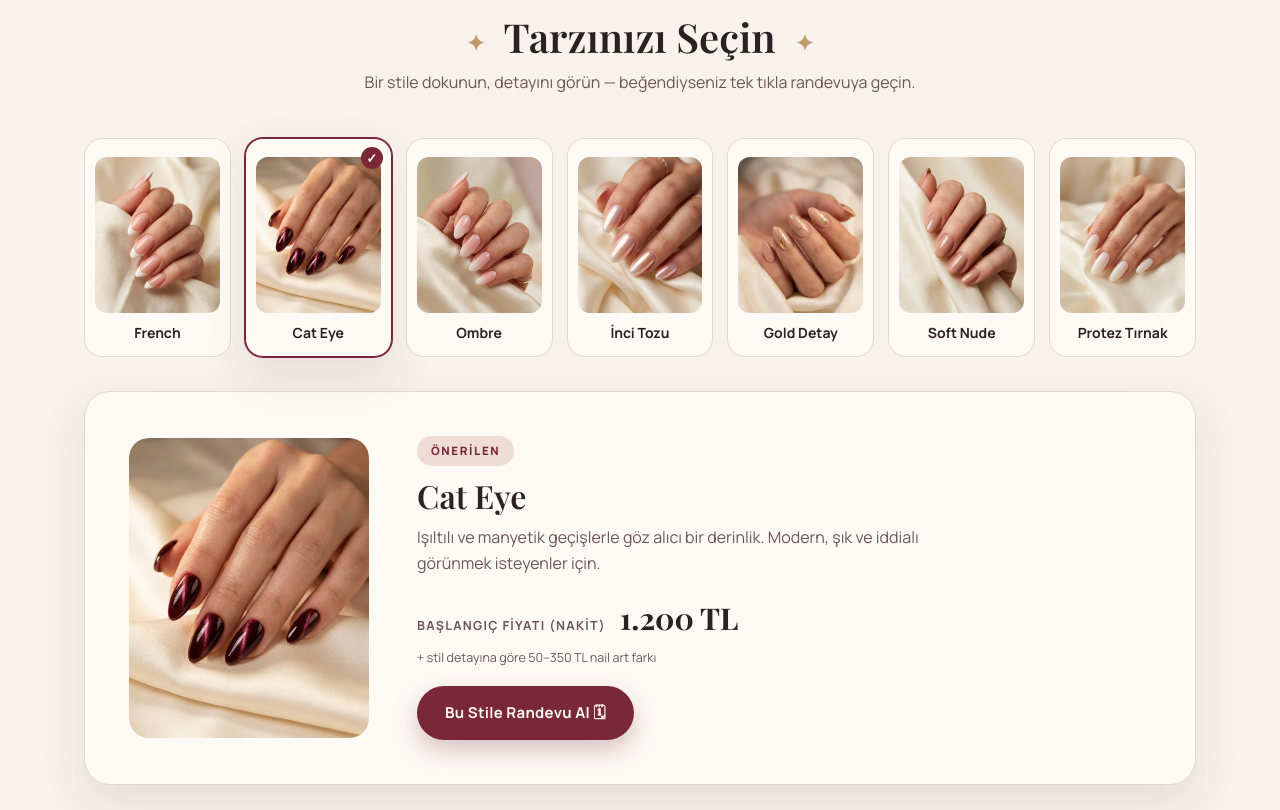
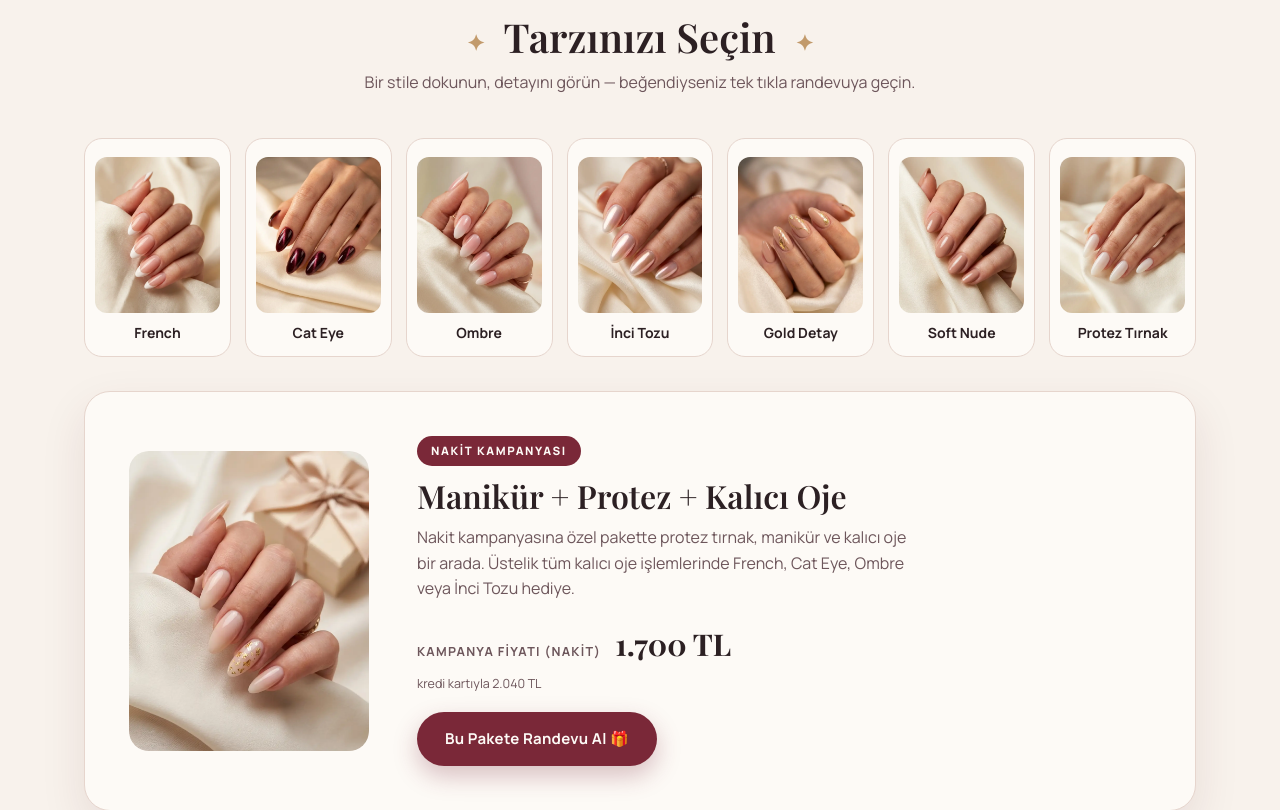
Before and after one commit to tasarimmaniayapayzeka/kalissanailart, a website: page public/index.html in a window 1280 px wide. Shown: the part 900-1710 px from the top of the page. Drawn offline with nearby package versions, Linux system fonts and the light colour scheme; a web font is replaced by a local one.

Commit message:
Nakit kampanyasi vitrini: panel varsayilani artik kampanya paketi
- Stil secilmeden once detay paneli "NAKIT KAMPANYASI" rozetiyle
  Manikur + Protez + Kalici Oje paketini gosteriyor: 1.700 TL nakit
  (kartla 2.040 TL), ozel uretilmis gorsel (kampanya.webp: protez
  tirnaklar + altin varak + hediye kutusu)
- CTA "Bu Pakete Randevu Al" pakete ozel hazir WhatsApp mesaji tasiyor
- Bir stile tiklaninca panel eskisi gibi stil detayina geciyor
  (ONERILEN rozeti yalnizca Cat Eye'da, stil fiyati ve wa mesaji dogru)
- Hediye karti guncellendi: French / Cat Eye / Ombre / Inci Tozu -
  biri hediye, secim sizin (resmi kampanya gorseliyle uyumlu)

Co-Authored-By: Claude Fable 5 <noreply@anthropic.com>

```diff
--- a/public/index.html
+++ b/public/index.html
@@ -97,8 +97,8 @@
         <span class="etiket" id="detayEtiket">ÖNERİLEN</span>
         <h3 id="detayAd">Cat Eye</h3>
         <p id="detayAciklama"></p>
-        <p class="detay-fiyat"><span class="detay-fiyat-not">Başlangıç Fiyatı (Nakit)</span><strong id="detayFiyat">1.200 TL</strong><span class="detay-fiyat-ek">+ stil detayına göre 50–350 TL nail art farkı</span></p>
-        <a class="btn btn-dolu wa-dinamik wa-stil" href="#" target="_blank" rel="noopener">Bu Stile Randevu Al 🗓</a>
+        <p class="detay-fiyat"><span class="detay-fiyat-not" id="detayFiyatNot">Başlangıç Fiyatı (Nakit)</span><strong id="detayFiyat">1.200 TL</strong><span class="detay-fiyat-ek" id="detayFiyatEk">+ stil detayına göre 50–350 TL nail art farkı</span></p>
+        <a class="btn btn-dolu" id="detayCta" href="#" target="_blank" rel="noopener">Bu Stile Randevu Al 🗓</a>
       </div>
     </div>
   </section>
@@ -166,7 +166,7 @@
       </div>
       <div class="hediye-kart">
         <p class="hediye-baslik">Tüm kalıcı oje işlemlerinde <strong>Hediye</strong> <span class="parilti">✦</span></p>
-        <p class="hediye-alt">Randevunuzda sizi küçük bir sürpriz bekliyor.</p>
+        <p class="hediye-alt">French • Cat Eye • Ombre • İnci Tozu — biri hediye, seçim sizin.</p>
       </div>
     </div>
   </section>
--- a/public/script.js
+++ b/public/script.js
@@ -23,6 +23,18 @@ const HIZMETLER = [
 
 const KART_KATSAYI = 1.2; // kredi kartında %20 fark
 
+// Stil seçilmeden önce detay panelinde gösterilen nakit kampanyası paketi
+const KAMPANYA = {
+  ad: 'Manikür + Protez + Kalıcı Oje',
+  foto: 'gorseller/kampanya.webp',
+  aciklama: 'Nakit kampanyasına özel pakette protez tırnak, manikür ve kalıcı oje bir arada. Üstelik tüm kalıcı oje işlemlerinde French, Cat Eye, Ombre veya İnci Tozu hediye.',
+  fiyatNakit: 1700,
+  fiyatKart: 2040
+};
+const KAMPANYA_WA_URL = 'https://wa.me/905331661532?text=' + encodeURIComponent(
+  'Merhaba Kalissa 👋\nNakit kampanyasındaki paket için randevu almak istiyorum: Manikür + Protez + Kalıcı Oje — 1.700 TL (nakit).\nRandevu için uygun saatlerinizi öğrenebilir miyim?'
+);
+
 const durum = {
   stil: 'cateye',
   stilSecildi: false, // kullanıcı gerçekten bir stile tıkladı mı
@@ -40,9 +52,9 @@ const stilIzgara = document.getElementById('stilIzgara');
 STILLER.forEach((stil) => {
   const kart = document.createElement('button');
   kart.type = 'button';
-  kart.className = 'stil-kart' + (stil.id === durum.stil ? ' secili' : '');
+  kart.className = 'stil-kart';
   kart.dataset.stil = stil.id;
-  kart.setAttribute('aria-pressed', String(stil.id === durum.stil));
+  kart.setAttribute('aria-pressed', 'false');
   kart.innerHTML = `<img class="stil-foto" src="${stil.foto}" alt="${stil.ad} nail art" loading="lazy"><span class="stil-kart-ad">${stil.ad}</span>`;
   kart.addEventListener('click', () => {
     durum.stil = stil.id;
@@ -60,13 +72,38 @@ STILLER.forEach((stil) => {
 
 function stilDetayGuncelle() {
   const stil = STILLER.find((s) => s.id === durum.stil);
+  const etiket = document.getElementById('detayEtiket');
+  etiket.textContent = 'ÖNERİLEN';
+  etiket.classList.remove('etiket-kampanya');
+  etiket.hidden = !stil.onerilen;
   document.getElementById('detayAd').textContent = stil.ad;
   document.getElementById('detayAciklama').textContent = stil.aciklama;
-  document.getElementById('detayEtiket').hidden = !stil.onerilen;
+  document.getElementById('detayFiyatNot').textContent = 'Başlangıç Fiyatı (Nakit)';
   document.getElementById('detayFiyat').textContent = tl(stil.baslangicFiyat);
+  document.getElementById('detayFiyatEk').textContent = '+ stil detayına göre 50–350 TL nail art farkı';
   const foto = document.getElementById('detayFoto');
   foto.src = stil.foto;
   foto.alt = stil.ad + ' nail art';
+  document.getElementById('detayCta').textContent = 'Bu Stile Randevu Al 🗓';
+}
+
+// Varsayılan panel: nakit kampanyası paketi
+function kampanyaPanelGoster() {
+  const etiket = document.getElementById('detayEtiket');
+  etiket.textContent = 'NAKİT KAMPANYASI';
+  etiket.classList.add('etiket-kampanya');
+  etiket.hidden = false;
+  document.getElementById('detayAd').textContent = KAMPANYA.ad;
+  document.getElementById('detayAciklama').textContent = KAMPANYA.aciklama;
+  document.getElementById('detayFiyatNot').textContent = 'Kampanya Fiyatı (Nakit)';
+  document.getElementById('detayFiyat').textContent = tl(KAMPANYA.fiyatNakit);
+  document.getElementById('detayFiyatEk').textContent = 'kredi kartıyla ' + tl(KAMPANYA.fiyatKart);
+  const foto = document.getElementById('detayFoto');
+  foto.src = KAMPANYA.foto;
+  foto.alt = KAMPANYA.ad + ' — nakit kampanyası';
+  const cta = document.getElementById('detayCta');
+  cta.textContent = 'Bu Pakete Randevu Al 🎁';
+  cta.href = KAMPANYA_WA_URL;
 }
 
 // ---------- Hizmet listesi ----------
@@ -188,6 +225,8 @@ function waMesajOlustur() {
 function waLinkleriGuncelle() {
   const url = `https://wa.me/${WA_NUMARA}?text=${encodeURIComponent(waMesajOlustur())}`;
   document.querySelectorAll('.wa-dinamik').forEach((a) => { a.href = url; });
+  // panel stil modundaysa paneldeki CTA da güncel mesajı taşır (kampanya modunda sabit kalır)
+  if (durum.stilSecildi) document.getElementById('detayCta').href = url;
 }
 
 // ---------- Galeri ----------
@@ -216,16 +255,6 @@ GALERI.forEach((g) => {
   galeriIzgara.appendChild(kart);
 });
 
-// "Bu Stile Randevu Al" panelde görünen stili taşır: tıklama anında stil seçilmiş sayılır
-document.querySelectorAll('.wa-stil').forEach((buton) => {
-  buton.addEventListener('pointerdown', () => {
-    if (!durum.stilSecildi) {
-      durum.stilSecildi = true;
-      waLinkleriGuncelle();
-    }
-  });
-});
-
 // ---------- Hero videosu: otomatik oynatma engellenirse ilk etkileşimde dene ----------
 const heroVideo = document.querySelector('.hero-foto-kart video');
 if (heroVideo) {
@@ -235,5 +264,5 @@ if (heroVideo) {
 }
 
 // ---------- Başlangıç ----------
-stilDetayGuncelle();
+kampanyaPanelGoster();
 ozetGuncelle();
--- a/public/styles.css
+++ b/public/styles.css
@@ -311,6 +311,7 @@ h1 em {
   border-radius: 999px;
   margin-bottom: 12px;
 }
+.etiket-kampanya { background: var(--bordo); color: var(--fildisi); }
 
 .stil-detay-metin h3 { font-size: 32px; margin-bottom: 10px; }
 .stil-detay-metin > p { color: var(--kahve); max-width: 52ch; margin-bottom: 18px; }
```
Also changed, not shown: public/gorseller/kampanya.webp (added).
